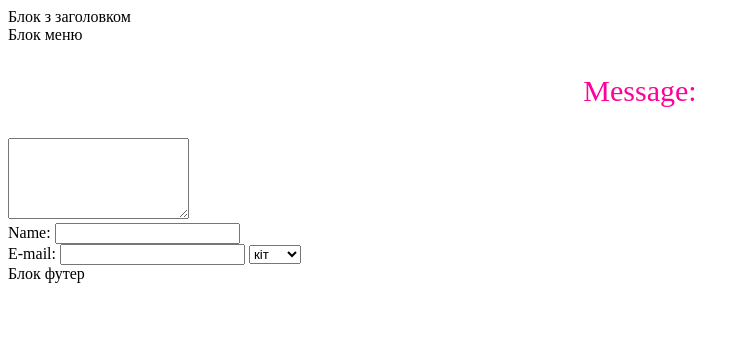
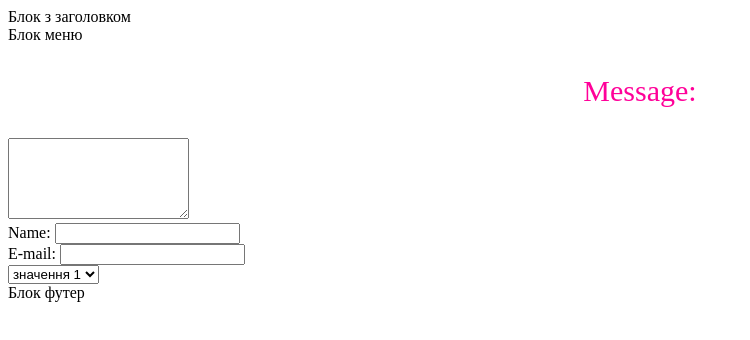
Before and after one commit to irina-2004/irina-2004.github.io, a plain HTML site: page lab8.html in a window 1280 px wide. Shown: the whole page, without its empty margins (0-750 px from the left). Drawn offline with Linux system fonts and the light colour scheme.

Commit message:
Update lab8.html

```diff
--- a/lab8.html
+++ b/lab8.html
@@ -18,12 +18,13 @@
  </div>
    <div>
  <label for="mail">E-mail:</label> <input type="email" id="mail" name="user_email" />
+  </div>
+  <div>
     <select>
-  <option value="1">кіт</option>
-  <option value="2">пес</option>
-  <option value="3">риба</option>
+  <option value="1">значення 1</option>
+  <option value="2">значення 2</option>
+  <option value="3">значення 3</option>
 </select>
-
     </div>
  <div id="footer">
    Блок футер
```
